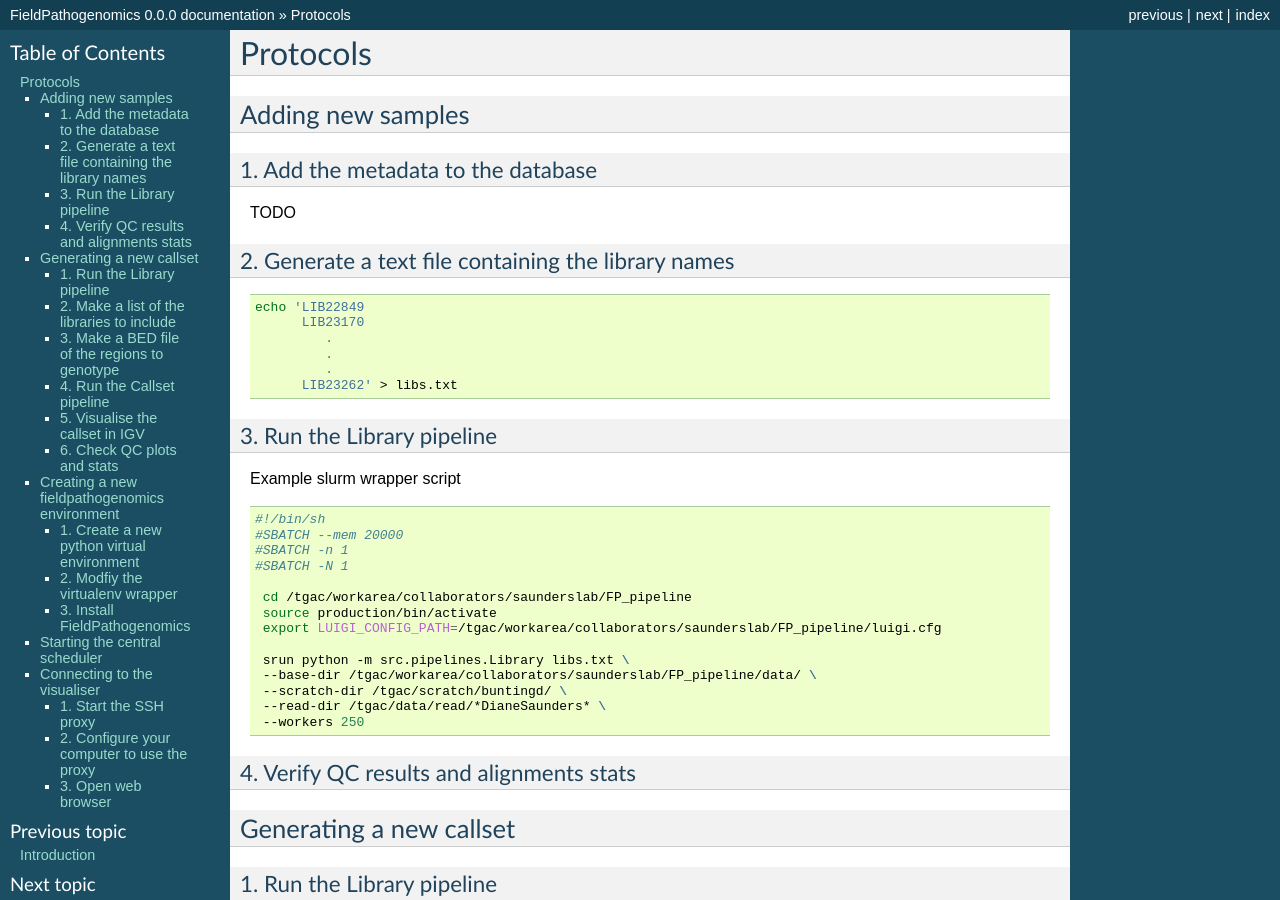
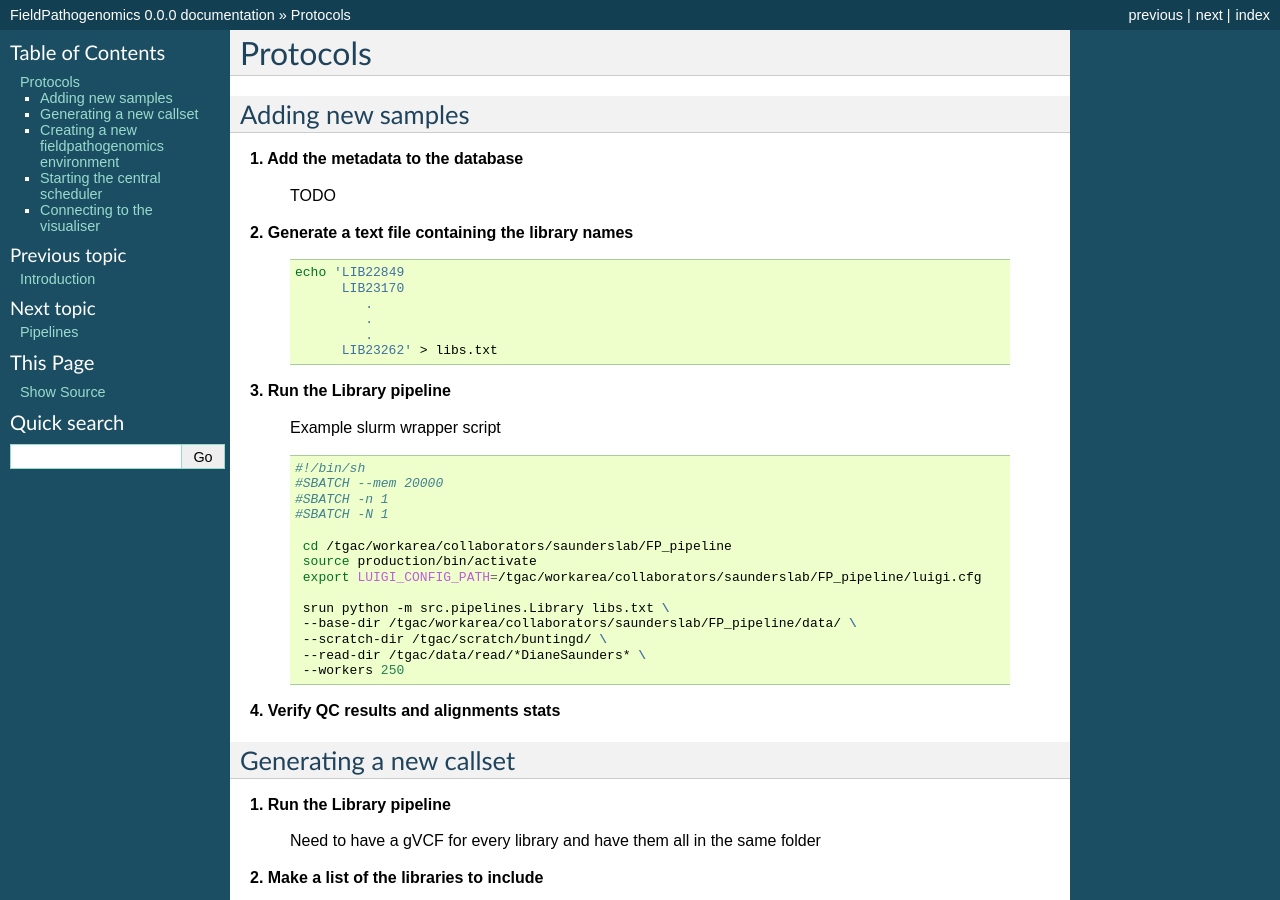
Before and after one commit to SaundersLab/FieldPathogenomics, a Sphinx documentation site: the page built from docs/protocols.rst, in a window 1280 px wide and 900 px high. Built offline with Sphinx 7.4.7, drawn with Linux system fonts in a browser that asks for light colours; some of the changed text lies outside the part shown.

Commit message:
Change headings

```diff
--- a/docs/pipelines.rst
+++ b/docs/pipelines.rst
@@ -156,6 +156,7 @@
     Name to attach to callset
 
 .. attribute:: --mask
+
     BED file of regions on which to perform genotyping e.g. exons for RNAseq
 
 .. attribute:: --base-dir
--- a/docs/protocols.rst
+++ b/docs/protocols.rst
@@ -4,90 +4,85 @@
 Adding new samples
 -------------------
 
-1. Add the metadata to the database
-+++++++++++++++++++++++++++++++++++
-TODO
+**1. Add the metadata to the database**
 
-2. Generate a text file containing the library names
-+++++++++++++++++++++++++++++++++++++++++++++++++++
+    TODO
 
-.. code-block:: bash
+**2. Generate a text file containing the library names**
 
-    echo 'LIB22849
-          LIB23170
-             .
-             .
-             .
-          LIB23262' > libs.txt
+    .. code-block:: bash
 
-3. Run the Library pipeline
-++++++++++++++++++++++++++++
-Example slurm wrapper script
+        echo 'LIB22849
+              LIB23170
+                 .
+                 .
+                 .
+              LIB23262' > libs.txt
 
-.. code-block:: bash
+**3. Run the Library pipeline**
 
-   #!/bin/sh
-   #SBATCH --mem 20000
-   #SBATCH -n 1
-   #SBATCH -N 1
+    Example slurm wrapper script
 
-    cd /tgac/workarea/collaborators/saunderslab/FP_pipeline
-    source production/bin/activate
-    export LUIGI_CONFIG_PATH=/tgac/workarea/collaborators/saunderslab/FP_pipeline/luigi.cfg
+    .. code-block:: bash
 
-    srun python -m src.pipelines.Library libs.txt \
-    --base-dir /tgac/workarea/collaborators/saunderslab/FP_pipeline/data/ \
-    --scratch-dir /tgac/scratch/buntingd/ \
-    --read-dir /tgac/data/read/*DianeSaunders* \
-    --workers 250
+       #!/bin/sh
+       #SBATCH --mem 20000
+       #SBATCH -n 1
+       #SBATCH -N 1
 
-4. Verify QC results and alignments stats
-++++++++++++++++++++++++++++++++++++++++++
+        cd /tgac/workarea/collaborators/saunderslab/FP_pipeline
+        source production/bin/activate
+        export LUIGI_CONFIG_PATH=/tgac/workarea/collaborators/saunderslab/FP_pipeline/luigi.cfg
+
+        srun python -m src.pipelines.Library libs.txt \
+        --base-dir /tgac/workarea/collaborators/saunderslab/FP_pipeline/data/ \
+        --scratch-dir /tgac/scratch/buntingd/ \
+        --read-dir /tgac/data/read/*DianeSaunders* \
+        --workers 250
+
+**4. Verify QC results and alignments stats**
 
 
 Generating a new callset
 -------------------------
 
-1. Run the Library pipeline
-+++++++++++++++++++++++++++++
-Need to have a gVCF for every library and have them all in the same folder
+**1. Run the Library pipeline**
 
-2. Make a list of the libraries to include
-+++++++++++++++++++++++++++++++++++++++++++
+    Need to have a gVCF for every library and have them all in the same folder
 
-3. Make a BED file of the regions to genotype
-+++++++++++++++++++++++++++++++++++++++++++++
+**2. Make a list of the libraries to include**
 
-4. Run the Callset pipeline
-+++++++++++++++++++++++++++++
+**3. Make a BED file of the regions to genotype**
 
-.. code-block:: bash
+**4. Run the Callset pipeline**
 
-    #!/bin/sh
-    #SBATCH --mem 16000
-    #SBTACH -N 1
-    #SBATCH -n 1
-    #SBATCH -c 1
-    #SBATCH -p tgac-medium
+    .. code-block:: bash
 
-    cd /tgac/workarea/collaborators/saunderslab/FP_pipeline/
-    source /tgac/workarea/collaborators/saunderslab/FP_pipeline/production/bin/activate
+        #!/bin/sh
+        #SBATCH --mem 16000
+        #SBTACH -N 1
+        #SBATCH -n 1
+        #SBATCH -c 1
+        #SBATCH -p tgac-medium
 
-    export LUIGI_CONFIG_PATH=/tgac/workarea/collaborators/saunderslab/FP_pipeline/luigi.cfg
+        cd /tgac/workarea/collaborators/saunderslab/FP_pipeline/
+        source /tgac/workarea/collaborators/saunderslab/FP_pipeline/production/bin/activate
 
-    srun python -m src.pipelines.Callset all_libs.txt 50 \
-    --base-dir /tgac/workarea/collaborators/saunderslab/FP_pipeline/data/
-    --gVCF-dir /tgac/workarea/collaborators/saunderslab/FP_pipeline/data/libraries/
-    --workers 150
+        export LUIGI_CONFIG_PATH=/tgac/workarea/collaborators/saunderslab/FP_pipeline/luigi.cfg
+
+        srun python -m src.pipelines.Callset all_libs.txt 50 \
+        --base-dir /tgac/workarea/collaborators/saunderslab/FP_pipeline/data/
+        --gVCF-dir /tgac/workarea/collaborators/saunderslab/FP_pipeline/data/libraries/
+        --workers 150
 
 
-5. Visualise the callset in IGV
-+++++++++++++++++++++++++++++++
-Make sure it looks sensible
+**5. Visualise the callset in IGV**
 
-6. Check QC plots and stats
-++++++++++++++++++++++++++++
-TODO
+    Make sure it looks sensible
+
+**6. Check QC plots and stats**
+
+    TODO
 
 
 Creating a new fieldpathogenomics environment
@@ -95,26 +90,29 @@
 
 Please use python virtual environments to keep the version of packages consistent!!!
 
-1. Create a new python virtual environment
-++++++++++++++++++++++++++++++++++++++++++
-Starting in the folder you want to create the env in:
-Call the new virtualenv prod
+**1. Create a new python virtual environment**
 
-.. code-block:: bash
-    $ source python-3.5.1
-    $ python -m virtualenv -p `which python3` prod
-2. Modfiy the virtualenv wrapper
-++++++++++++++++++++++++++++++++++++
-This is just for convenience as on the cluster we have to use source.
-Add the line `source python-3.5.1; source git-1.8.1.2; export TMPDIR=/tgac/scratch/buntingd/` to the top of the activate script `prod/bin/activate`
+    Starting in the folder you want to create the env in:
+    Call the new virtualenv prod
 
-3. Install FieldPathogenomics
-++++++++++++++++++++++++++++++
+    .. code-block:: console
 
-pip install git+https://github.com/SaundersLab/FieldPathogenomics.git
+        $ source python-3.5.1
+        $ python -m virtualenv -p `which python3` prod
 
-Optionally install a specific commit/branch
 
+**2. Modfiy the virtualenv wrapper**
+
+    This is just for convenience as on the cluster we have to use source.
+    Add the line `source python-3.5.1; source git-1.8.1.2; export TMPDIR=/tgac/scratch/buntingd/` to the top of the activate script `prod/bin/activate`
+
+**3. Install FieldPathogenomics**
+
+    .. code-block:: console
+
+        $pip install git+https://github.com/SaundersLab/FieldPathogenomics.git
+
+    Optionally install a specific commit/branch
 
 
 Starting the central scheduler
@@ -144,19 +142,17 @@
 The cluster firewall prevents us from connecting directly to the node running the scheduler from outside the cluster.
 To get around this use an SSH proxy on the login node as this bridges the two networks.
 
-1. Start the SSH proxy
-+++++++++++++++++++++++
+**1. Start the SSH proxy**
 
-.. code-block:: bash
-    $ ssh -N -D4958 username@v0558
+    .. code-block:: console
+        $ ssh -N -D4958 username@v0558
 
-2. Configure your computer to use the proxy
-+++++++++++++++++++++++++++++++++++++++++++
-    System preferences > Network > Advanced > Proxies > SOCKS Proxy
+**2. Configure your computer to use the proxy**
 
-    Set 127.0.0.1:4958
+        System preferences > Network > Advanced > Proxies > SOCKS Proxy
+        Set 127.0.0.1:4958
 
 
-3. Open web browser
-++++++++++++++++++++
-    The hostname and port the scheduler is serving on is defined in luigi.cfg, currently I use http://128n70:8082
+**3. Open web browser**
+
+    The hostname and port the scheduler is serving on is defined in luigi.cfg, currently I use http://t128n70:8082
```
